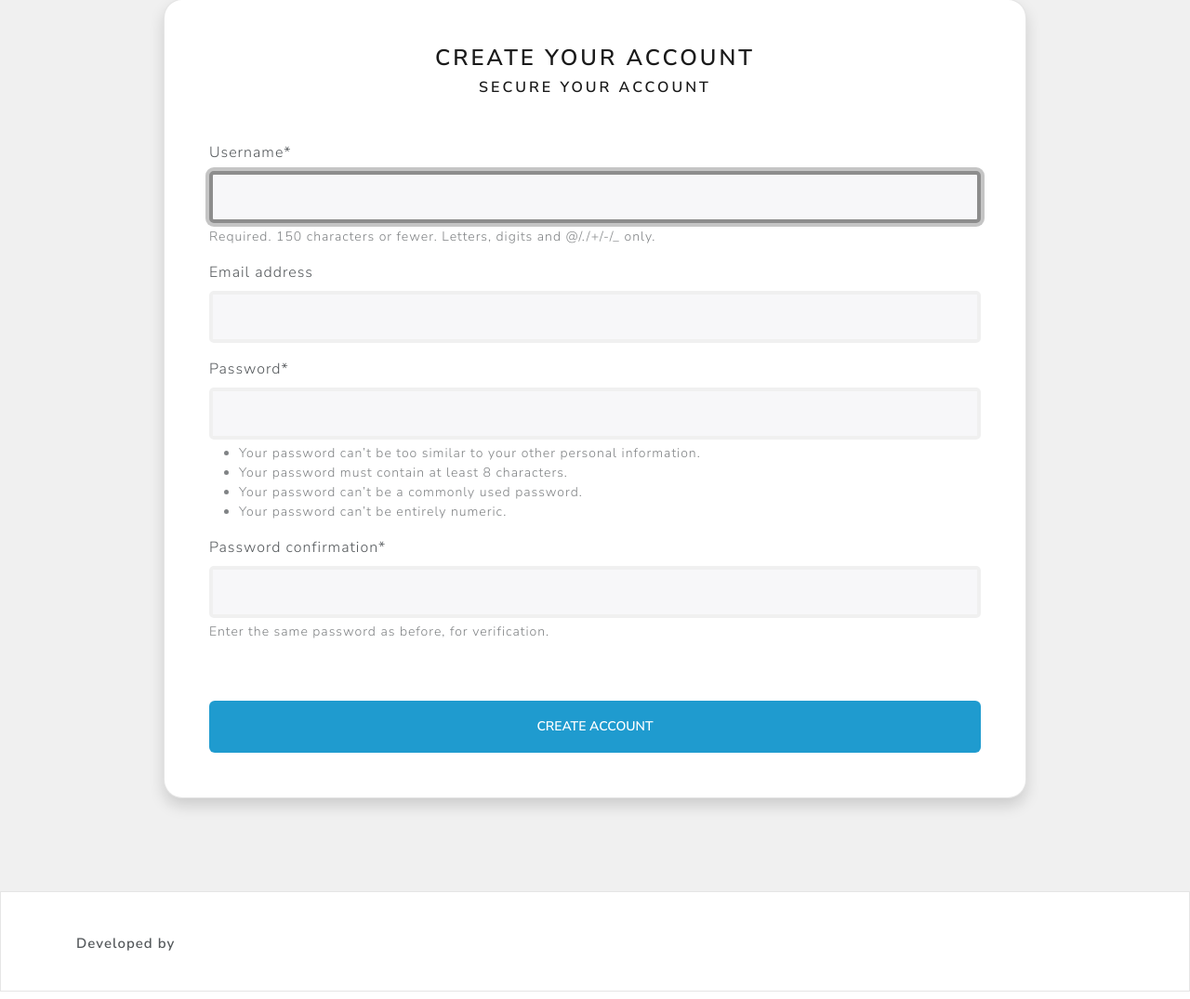
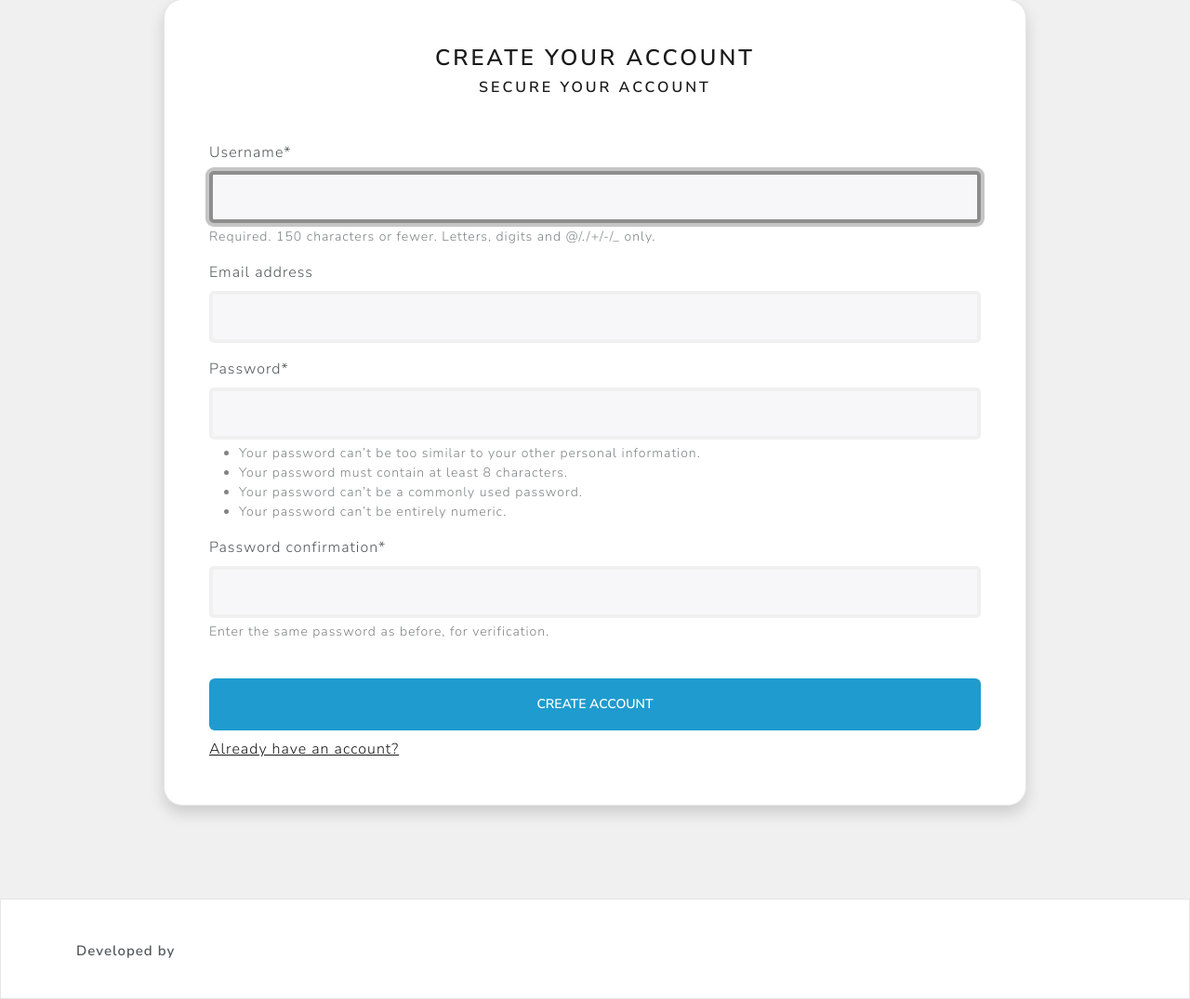
Before and after one commit to rivka-levit/security-checklist, a Django app: page /register/ in a window 1280 px wide. Shown: the part 137-1212 px from the top of the page at 93% size. Run offline with Django 5.2, Linux system fonts and the light colour scheme; parts of the project's set-up code (start-up, migrations or seed data) failed here and were passed over; some libraries are stand-ins or nearby versions.

Commit message:
have account link

```diff
--- a/app/secure_app/templates/secure_app/register.html
+++ b/app/secure_app/templates/secure_app/register.html
@@ -21,7 +21,12 @@
 
         <input type="submit"
                value="Create account"
-               class="btn btn-info w-100 p-3 mt-4 mt-xl-5">
+               class="btn btn-info w-100 p-3 mt-3 mt-xl-4">
+
+        <a href="{% url 'two_factor:login' %}" class="mt-2 d-block">
+          Already have an account?
+        </a>
+
       </form>
 
     </div>
```
